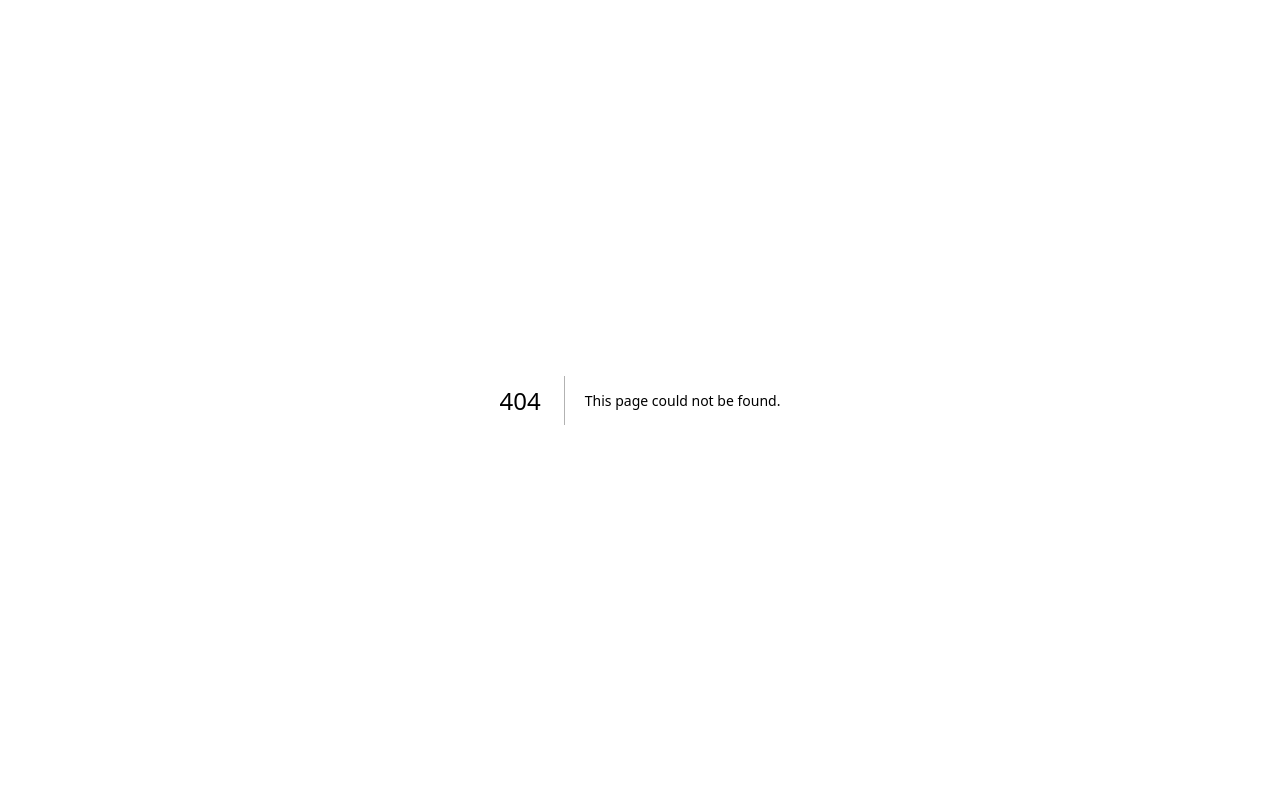
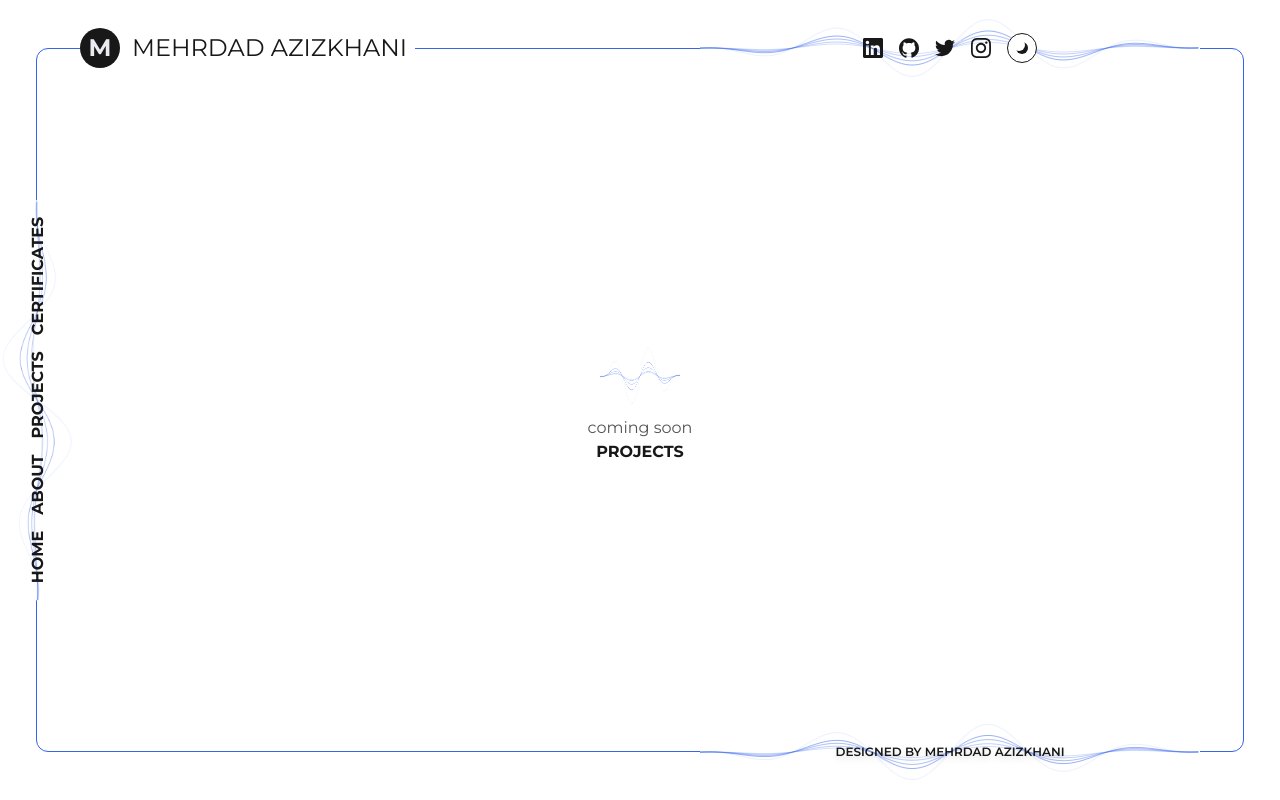
Before and after one commit to mehrdadazizkhani/portfolio, a Next.js app: page /projects in a window 1280 px wide. Before the commit this address had no page. Built offline with nearby package versions, Linux system fonts and the light colour scheme.

Commit message:
Add all pages

```diff
--- a/components/footer/Footer.tsx
+++ b/components/footer/Footer.tsx
@@ -16,8 +16,8 @@ const Footer = () => {
             animationAmplitude={0.2}
           />
         </div>
-        <div className="absolute text-light-content font-bold dark:text-dark-content text-sm flex justify-center items-center h-full w-full z-10 top-0 left-0 uppercase drop-shadow-md shadow-[red]">
-          mehrdad azizkhani
+        <div className="absolute text-light-content font-semibold dark:text-dark-content text-xs flex justify-center items-center h-full w-full z-10 top-0 left-0 uppercase drop-shadow-md shadow-[red]">
+          designed by mehrdad azizkhani
         </div>
       </div>
     </footer>
--- a/components/layout/Layout.tsx
+++ b/components/layout/Layout.tsx
@@ -12,7 +12,7 @@ interface Props {
 const Layout = ({ children }: Props) => {
   return (
     <>
-      <div className="relative h-[100dvh] w-full overflow-hidden bg-light-primary gap-2 dark:bg-dark-primary text-light-content dark:text-dark-content flex flex-col justify-center items-center portrait:hidden lg:landscape:hidden">
+      <div className="h-[100dvh] w-full overflow-hidden bg-light-primary gap-2 dark:bg-dark-primary text-light-content dark:text-dark-content flex flex-col justify-center items-center portrait:hidden lg:landscape:hidden">
         <div className="relative w-32 h-12 z-10">
           <SlScreenSmartphone
             size={50}
@@ -28,17 +28,6 @@ const Layout = ({ children }: Props) => {
           />
         </div>
         <p className="uppercase font-semibold z-10">please turn your phone</p>
-        <div className="absolute h-full w-full top-8 left-0 opacity-70">
-          <SincWave
-            color={"#3563E9"}
-            thickness={1}
-            scale={21}
-            frequency={0.02}
-            amplitudesMax={[150, 90, 50, 40, 300]}
-            animationSpeed={0.05}
-            animationAmplitude={0.2}
-          />
-        </div>
       </div>
       <main className="bg-light-primary dark:bg-dark-primary relative landscape:hidden lg:landscape:block">
         <Header />
--- a/components/navbar/Navbar.tsx
+++ b/components/navbar/Navbar.tsx
@@ -19,8 +19,8 @@ const Navbar = () => {
               />
             </div>
             <NavItem title="home" to="/" />
-            <NavItem title="about" to="" />
-            <NavItem title="projects" to="" />
+            <NavItem title="about" to="/about" />
+            <NavItem title="projects" to="/projects" />
             <NavItem title="certificates" to="/certificates" />
           </div>
         </div>
--- /dev/null
+++ b/pages/about/index.tsx
@@ -0,0 +1,26 @@
+import Layout from "@/components/layout/Layout";
+import SincWave from "@/components/sincWave/SincWave";
+
+const AboutPage = () => {
+  return (
+    <Layout>
+      <section className="w-full h-full text-light-content flex-col dark:text-dark-content flex justify-center items-center">
+        <div className="h-20 aspect-square">
+          <SincWave
+            color={"#3563E9"}
+            thickness={0.5}
+            scale={21}
+            frequency={0.02}
+            amplitudesMax={[150, 90, 50, 40, 300]}
+            animationSpeed={0.05}
+            animationAmplitude={0.2}
+          />
+        </div>
+        <h1 className="animate-pulse">coming soon</h1>
+        <h1 className="font-bold">ABOUT</h1>
+      </section>
+    </Layout>
+  );
+};
+
+export default AboutPage;
--- /dev/null
+++ b/pages/projects/index.tsx
@@ -0,0 +1,26 @@
+import Layout from "@/components/layout/Layout";
+import SincWave from "@/components/sincWave/SincWave";
+
+const ProjectsPage = () => {
+  return (
+    <Layout>
+      <section className="w-full h-full text-light-content flex-col dark:text-dark-content flex justify-center items-center">
+        <div className="h-20 aspect-square">
+          <SincWave
+            color={"#3563E9"}
+            thickness={0.5}
+            scale={21}
+            frequency={0.02}
+            amplitudesMax={[150, 90, 50, 40, 300]}
+            animationSpeed={0.05}
+            animationAmplitude={0.2}
+          />
+        </div>
+        <h1 className="animate-pulse">coming soon</h1>
+        <h1 className="font-bold">PROJECTS</h1>
+      </section>
+    </Layout>
+  );
+};
+
+export default ProjectsPage;
```
